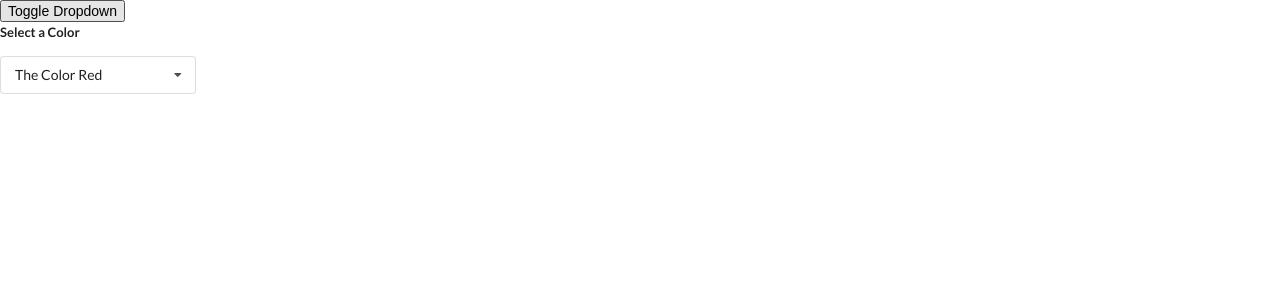
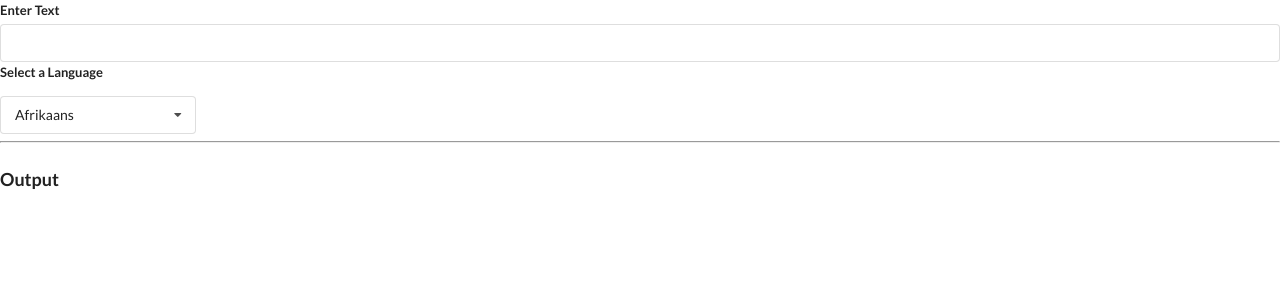
Before and after one commit to kkh1178/widgets, a React (Create React App) app: page / in a window 1280 px wide. Shown: the top 300 px of the page. Built offline with nearby package versions, Linux system fonts and the light colour scheme; no server answers.

Commit message:
Used google translate api to build a text translator

```diff
--- a/src/App.js
+++ b/src/App.js
@@ -1,7 +1,8 @@
 import React, {useState} from 'react';
 import Accordion from './components/Accordion';
 import Search from './components/Search';
-import Dropdown from './components/Dropdown'
+import Dropdown from './components/Dropdown';
+import Translate from './components/Translate';
 
 const items = [
     {
@@ -34,23 +35,13 @@
 ];
 
 export default () => {
-const [selected, setSelected] = useState(options[0])
-const [showDropdown, setShowDropdown] = useState(true);
+// const [selected, setSelected] = useState(options[0])
+// const [showDropdown, setShowDropdown] = useState(true);
 
     return (
 
         <div>
-            {/* <Accordion  items={items}/>
-             */}
-             {/* Here we are toggling the existance of the dropdown menu */}
-            <button onClick={() => setShowDropdown(!showDropdown)}>Toggle Dropdown</button>
-            { showDropdown ? <Dropdown
-                selected={selected}
-                onSelectedChange={setSelected}
-                options={options}
-
-                /> : null
-            }
+            <Translate />
 
         </div>
         )
--- /dev/null
+++ b/src/components/Convert.js
@@ -0,0 +1,30 @@
+import React, {useState, useEffect} from 'react';
+import axios from 'axios';
+
+const Convert = ({language, text}) => {
+    const [translated, setTranslated] = useState('');
+
+    useEffect(() => {
+        const doTranslation = async () => {
+            const {data} = await axios.post('https://translation.googleapis.com/language/translate/v2', {}, {
+                params: {
+                    q: text,
+                    target: language.value,
+                    key: 'AIzaSyCHUCmpR7cT_yDFHC98CZJy2LTms-IwDlM'
+                }
+            });
+            // google has two datas
+            setTranslated(data.data.translations[0].translatedText)
+        };
+        // console.log("new lang or text");
+        doTranslation();
+    }, [language, text]);
+
+    return (
+        <div>
+            <h1 className="ui header">{translated}</h1>
+        </div>
+    )
+};
+
+export default Convert;
--- a/src/components/Dropdown.js
+++ b/src/components/Dropdown.js
@@ -2,7 +2,7 @@
 
 
 
-const Dropdown = ({options, selected, onSelectedChange}) => {
+const Dropdown = ({label, options, selected, onSelectedChange}) => {
     // To toggle the menu as open or closed
     const [open, setOpen] = useState(false);
     const ref = useRef();
@@ -62,7 +62,7 @@
     return (
         <div ref={ref} className="ui form">
             <div className="field">
-                <label className="label">Select a Color</label>
+                <label className="label">{label}</label>
             </div>
             <div
                 onClick={()=> {
--- /dev/null
+++ b/src/components/Translate.js
@@ -0,0 +1,56 @@
+import React, {userState, useState} from 'react';
+import Dropdown from './Dropdown';
+import Convert from './Convert';
+
+const options = [
+    {
+        label: 'Afrikaans',
+        value: 'af'
+    },
+    {
+        label: 'Arabic',
+        value: 'ar'
+    },
+    {
+        label: 'Urdu',
+        value: 'ur'
+    },
+    {
+        label: 'Scots Gaelic',
+        value: 'gd'
+    },
+    {
+        label: 'Dutch',
+        value: 'n1'
+    },
+    {
+        label: 'Swahili',
+        value: 'sw'
+    }
+];
+
+const Translate = () => {
+    const [language, setLanguage] = useState(options[0]);
+    const [text, setText] = useState('');
+
+    return (
+        <div>
+            <div className="ui form">
+                <div className="field">
+                    <label>Enter Text</label>
+                    <input value={text} onChange={(event) => setText(event.target.value)}></input>
+                </div>
+            </div>
+            <Dropdown
+            selected={language}
+            onSelectedChange={setLanguage}
+            options={options}
+            label="Select a Language"
+            />
+            <hr />
+            <h3 className="ui header">Output</h3>
+            <Convert text={text} language={language}/>
+        </div>
+    );
+};
+export default Translate;
```
